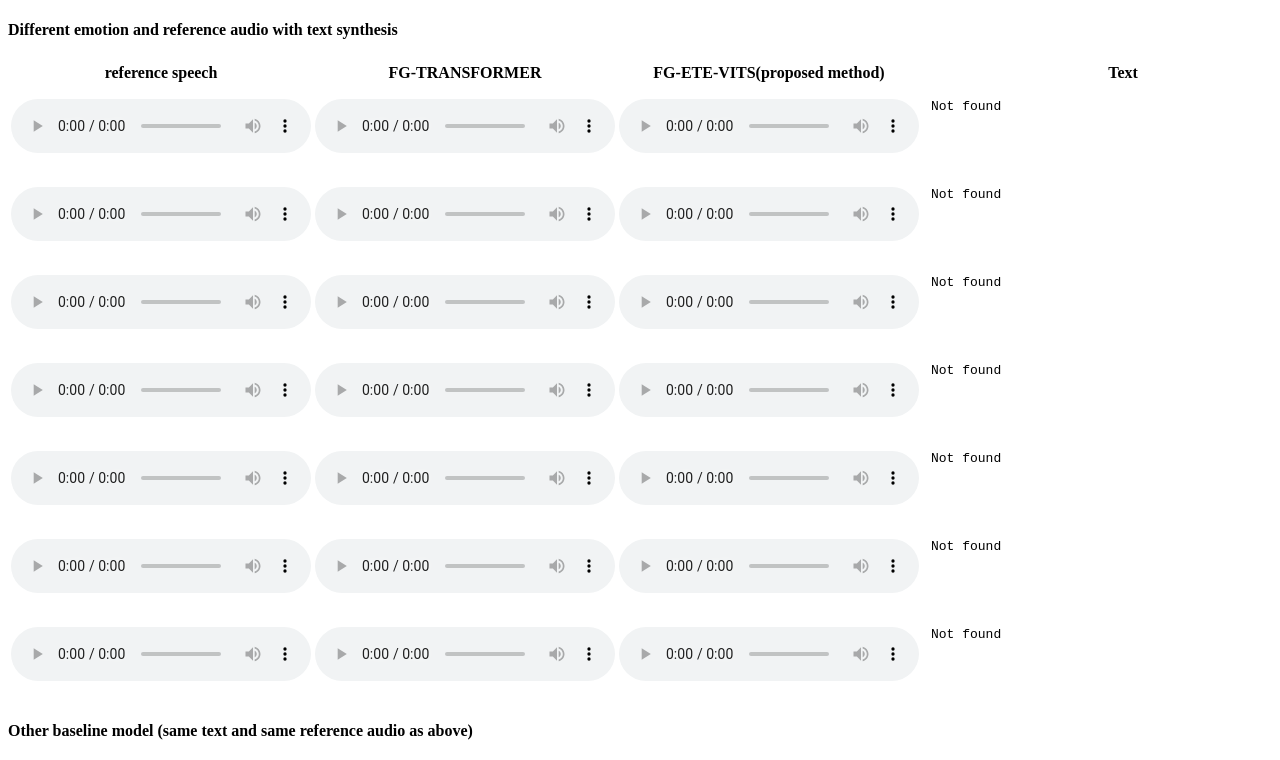
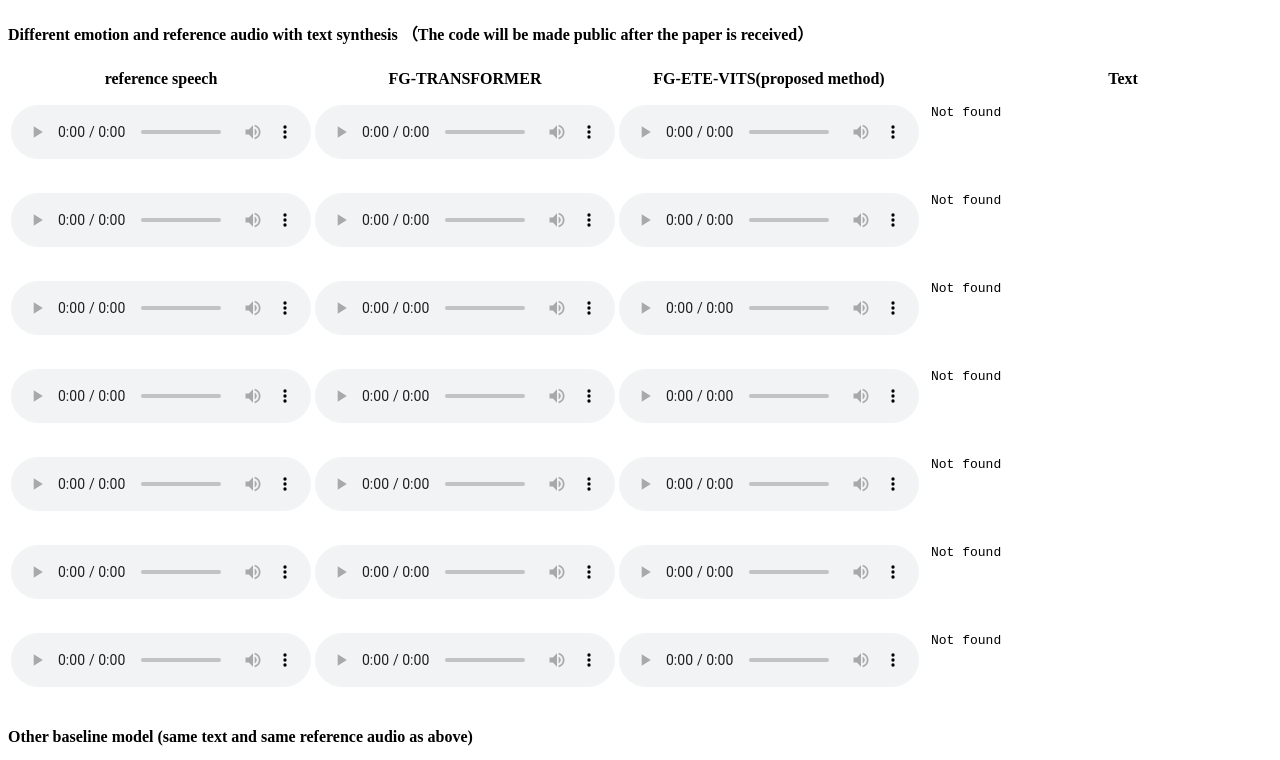
Before and after one commit to lunar333/lunar333.github.io, a plain HTML site: page index.html in a window 1280 px wide. Shown: the top 760 px of the page. Drawn offline with Linux system fonts and the light colour scheme.

Commit message:
Update index.html

```diff
--- a/index.html
+++ b/index.html
@@ -3,7 +3,7 @@
   <head>
     <meta charset="UTF-8">
 <title>FG-VITS </title>
-    <h4 id="different-style-and-speaker-reference-speech">Different emotion and reference audio with text synthesis </h4>
+    <h4 id="different-style-and-speaker-reference-speech">Different emotion and reference audio with text synthesis （The code will be made public after the paper is received）</h4>
   </head>
   <body>
 <table>
```
